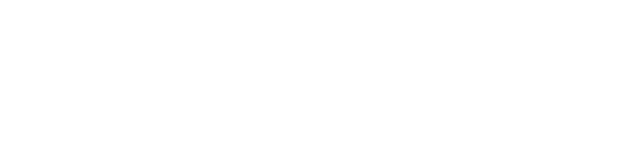
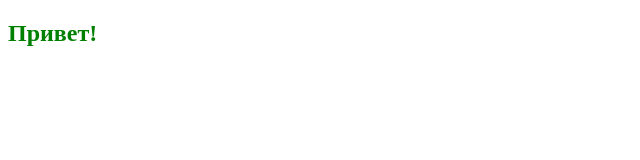
Before and after one commit to Vovzik/javascriptV_Studii, a plain HTML site: page index.html in a window 1280 px wide. Shown: the whole page, without its empty margins (0-640 px from the left). Drawn offline with Linux system fonts and the light colour scheme.

Commit message:
Добавил j

```diff
--- a/index.html
+++ b/index.html
@@ -8,7 +8,7 @@
 </head>
 <body>
 
-
+		<h2 class="title">Привет!</h2>
 
 
 
--- a/js/dostup_dom.js
+++ b/js/dostup_dom.js
@@ -1,3 +1,7 @@
 'use strict';
 
-console.log(document.children)
+console.log(document.children);
+
+const title = document.querySelector('.title');
+
+title.style.color = 'green';
```
